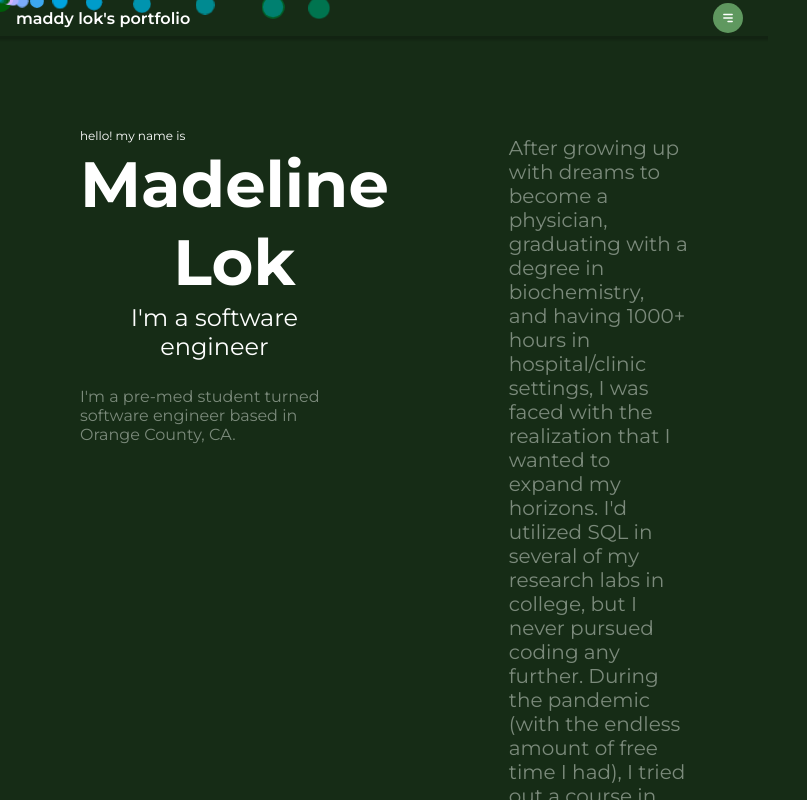
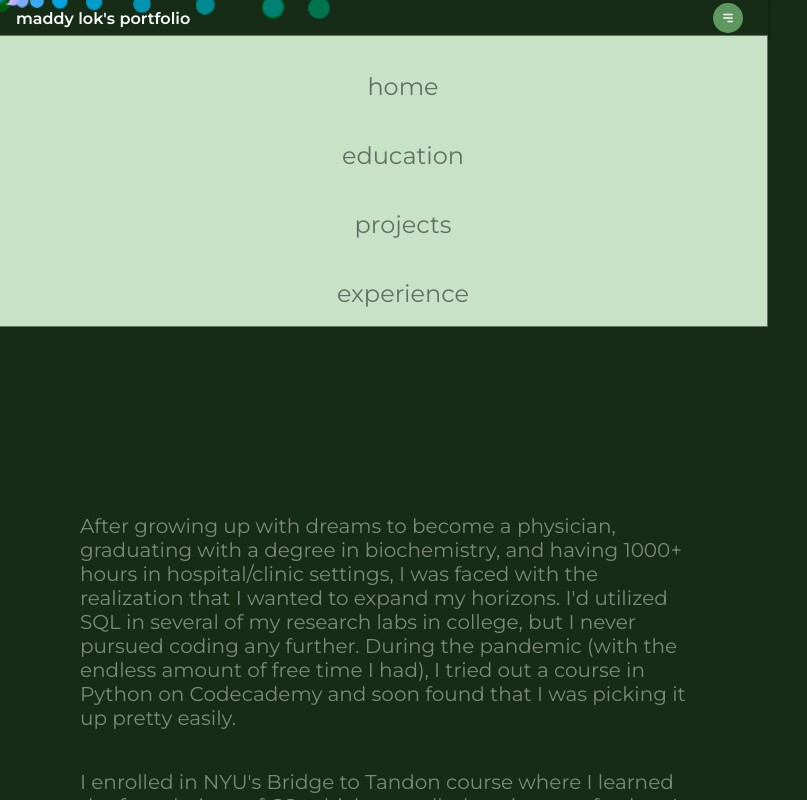
Before and after one commit to maddylok/maddy-portfolio, a React (Create React App) app: page /Home in a window 768 px wide. Both pictures are taken after a click on the button 728 px from the left and 18 px from the top of the page. Shown: the top 800 px of the page, 807 px wide, since content can reach past the window. Built offline with nearby package versions, Linux system fonts and the light colour scheme.

Commit message:
fixed navbar animation. made responsive page so can view on mobile.

```diff
--- a/package.json
+++ b/package.json
@@ -7,6 +7,7 @@
     "@testing-library/jest-dom": "^5.16.5",
     "@testing-library/react": "^13.4.0",
     "@testing-library/user-event": "^13.5.0",
+    "framer-motion": "^10.12.18",
     "react": "^18.2.0",
     "react-dom": "^18.2.0",
     "react-router-dom": "^6.14.1",
--- a/src/components/Navbar.css
+++ b/src/components/Navbar.css
@@ -26,15 +26,19 @@
     flex-direction: column;
 }
 
-.navigation-item:hover {
+.navigation-item {
     display: inline-block;
     position: relative;
+}
+
+.navigation-item:hover {
     color: #5f985f;
 }
 
 .navigation-item::after {
     content: '';
     position: absolute;
+    display: block;
     width: 100%;
     transform: scaleX(0);
     height: 2px;
@@ -101,6 +105,7 @@
 
 .hamburger:hover {
     background-color: #607160;
+    transition: .5s;
 }
 
 @media screen and (max-width: 768px) {
@@ -114,3 +119,56 @@
         display: none;
     }
 }
+
+@media screen and (max-width: 768px) {
+    .navigation-menu {
+        transition: all 0.5s ease;
+        right: -110%;
+    }
+
+    .navigation-menu {
+        /* // navigation menu is positioned to start 60px from the top of the document (which is directly below the navbar) */
+        position: absolute;
+        top: 35px;
+        /* // stacks the li tags vertically  */
+        flex-direction: column;
+        padding: 0;
+        /* // makes menu span full height and width */
+        width: 100%;
+        height: 290px;
+        background-color: #c8e2c8;
+        border: 1px solid #607160;
+        z-index: 9999;
+    }
+
+    .navigation-menu li {
+        /* // centers link text and strips off margin */
+        text-align: center;
+        margin: 0;
+        font-size: 1.5rem;
+        padding: 20px;
+    }
+
+    .navigation-menu li a {
+        color: #607160;
+        /* // increases the surface area of the anchor tag to span the full width of the menu */
+        width: 40%;
+        cursor: pointer;
+    }
+
+    .navigation-menu li:hover {
+        background-color: #a5cda55f;
+    }
+}
+
+@media screen and (max-width: 768px) {
+    .navigation-menu.expanded ul {
+        display: block;
+    }
+
+    .navigation-menu.expanded {
+        transition: all 0.5s ease;
+        z-index: 1;
+        right: 0;
+    }
+}
--- a/src/components/Navbar.js
+++ b/src/components/Navbar.js
@@ -1,20 +1,32 @@
-import React, {useState} from "react";
+import React, { useState, useEffect } from "react";
 import "../components/Navbar.css";
 import { Link } from "react-scroll";
+import { motion } from "framer-motion";
 
 const Navbar = () => {
 
-    const [click, setClick] = useState(false)
-    const handleClick = () => setClick(!click)
+	const [click, setClick] = useState(false);
 
-    const closeMenu = () => setClick(false)
+	const handleClick = () => setClick(!click);
+	const closeMenu = () => setClick(false);
+
+	const [isNavExpanded, setIsNavExpanded] = useState(false);
+
+	const animateFrom = {opacity: 0, y: -40}
+	const animateTo = {opacity: 1, y: 0}
+
 
 	return (
 		<nav className="navigation">
 			<a href="/home" className="brand-name">
 				maddy lok's portfolio
 			</a>
-			<button className="hamburger">
+			<button
+				className="hamburger"
+				onClick={() => {
+					setIsNavExpanded(!isNavExpanded);
+				}}
+			>
 				<svg
 					xmlns="http://www.w3.org/2000/svg"
 					className="h-5 w-5"
@@ -28,24 +40,57 @@ const Navbar = () => {
 					/>
 				</svg>
 			</button>
-			<div className={click ? "navigation-menu active" : "navigation-menu"}>
+			{/* <div className={click ? "navigation-menu active" : "navigation-menu"}> */}
+			<div className={isNavExpanded ? "navigation-menu expanded" : "navigation-menu"}>
 				<ul>
-					<li className="navigation-item">
-                        <Link to="home" spy={true} smooth={true} offset={50} duration={500} onClick={closeMenu}>home</Link>
+					<motion.li
+						initial={animateFrom}
+						animate={animateTo}
+						transition={{delay: 0.05}}
+						className="navigation-item">
+						<Link to="home" className="nav-links" spy={true} smooth={true} offset={50} duration={500} onClick={() => {
+							setIsNavExpanded(!isNavExpanded);
+						}}>
+							home
+						</Link>
 						{/* <a className="navigation-item" href="#home">home</a> */}
-					</li>
-					<li className="navigation-item">
-                        <Link to="education" spy={true} smooth={true} offset={50} duration={500} onClick={closeMenu}>education</Link>
+					</motion.li>
+					<motion.li
+						initial={animateFrom}
+						animate={animateTo}
+						transition={{delay: 0.10}}
+						className="navigation-item">
+						<Link to="education" className="nav-links" spy={true} smooth={true} offset={50} duration={500} onClick={() => {
+							setIsNavExpanded(!isNavExpanded);
+						}}>
+							education
+						</Link>
 						{/* <a className="navigation-item" href="#education">education</a> */}
-					</li>
-                    <li className="navigation-item">
-                        <Link to="projects" spy={true} smooth={true} offset={50} duration={500} onClick={closeMenu}>projects</Link>
-                        {/* <a className="navigation-item" href="#projects">projects</a> */}
-                    </li>
-					<li className="navigation-item">
-                        <Link to="experience" spy={true} smooth={true} offset={50} duration={500} onClick={closeMenu}>experience</Link>
-                        {/* <a className="navigation-item" href="#projects">projects</a> */}
-                    </li>
+					</motion.li>
+					<motion.li
+						initial={animateFrom}
+						animate={animateTo}
+						transition={{delay: 0.20}}
+						className="navigation-item">
+						<Link to="projects" className="nav-links" spy={true} smooth={true} offset={50} duration={500} onClick={() => {
+							setIsNavExpanded(!isNavExpanded);
+						}}>
+							projects
+						</Link>
+						{/* <a className="navigation-item" href="#projects">projects</a> */}
+					</motion.li>
+					<motion.li
+						initial={animateFrom}
+						animate={animateTo}
+						transition={{delay: 0.30}}
+						className="navigation-item">
+						<Link to="experience" className="nav-links" spy={true} smooth={true} offset={50} duration={500} onClick={() => {
+							setIsNavExpanded(!isNavExpanded);
+						}}>
+							experience
+						</Link>
+						{/* <a className="navigation-item" href="#projects">projects</a> */}
+					</motion.li>
 				</ul>
 			</div>
 		</nav>
--- a/src/pages/Education.css
+++ b/src/pages/Education.css
@@ -5,6 +5,7 @@
 
 .education {
     padding: 40px;
+    margin-top: 60px;
 }
 
 /* how to get 2017-2021 aligned to the left? */
--- a/src/pages/Experience.css
+++ b/src/pages/Experience.css
@@ -1,7 +1,6 @@
 .experience {
     color: white;
-    display: flex;
-    flex-direction: column;
+    /* display: flex; */
 }
 
 h3 {
@@ -20,9 +19,12 @@ a.resume:hover {
     transform: scale(1.1);
 }
 
-.column {
-    width: 33%;
-    float: left;
+
+@media (min-width: 768px) {
+    .experience-container {
+        display: grid;
+        grid-template-columns: 1fr 1fr 1fr;
+    }
 }
 
 .row {
--- a/src/pages/Home.css
+++ b/src/pages/Home.css
@@ -9,12 +9,14 @@
     font-size: 4rem;
     margin-top: 1px;
     margin-bottom: 1px;
+    text-align: left;
 }
 
 .name-container p.title {
     color: white;
     font-size: 1.5rem;
     margin-top: 1px;
+    text-align: left;
 }
 
 .name-container p.bio {
@@ -30,7 +32,7 @@
     align-items: flex-start;
     justify-content: left;
     padding: 80px;
-    float: left;
+    /* float: left; */
 }
 
 .introduction {
@@ -41,9 +43,9 @@
     padding: 80px;
 }
 
-.left {
+/* .left {
     width: 35%;
-}
+} */
 
 .introduction p {
     color: #7b8a7b;
@@ -56,6 +58,7 @@
     animation-iteration-count: 1;
     animation-fill-mode: forwards;
     pointer-events: none;
+    display: flex;
 }
 
 @keyframes fadeInAnimation {
@@ -67,3 +70,11 @@
         opacity: 1;
     }
 }
+
+@media screen and (max-width: 768px) {
+    .home {
+        display: grid;
+        flex-direction: 1fr 1fr;
+    }
+
+}
--- a/src/pages/Projects.css
+++ b/src/pages/Projects.css
@@ -18,8 +18,9 @@ a.link {
 }
 
 a.link {
-    display: inline-flex;
+    display: flex;
     flex-direction: row;
+    justify-content: center;
     padding: 8px;
 }
 
@@ -44,14 +45,14 @@ img {
     float: left;
 }
 
-img:hover {
-    border-color: rgb(111, 231, 231);
-    transition: 0.5s;
-    transform: scale(1.2);
+@media (min-width: 768px) {
+    img:hover {
+        border-color: rgb(111, 231, 231);
+        transition: 0.5s;
+        transform: scale(1.2);
+    }
 }
-
 .container {
-    /* why is this not affecting the last two rows? */
     text-align: left;
     border: solid 1px transparent;
     display: inline-flex;
```
Also changed, not shown: src/pages/Footer.css (line endings or trailing spaces), 1 other file (tests, documents, lock files or other folders).
